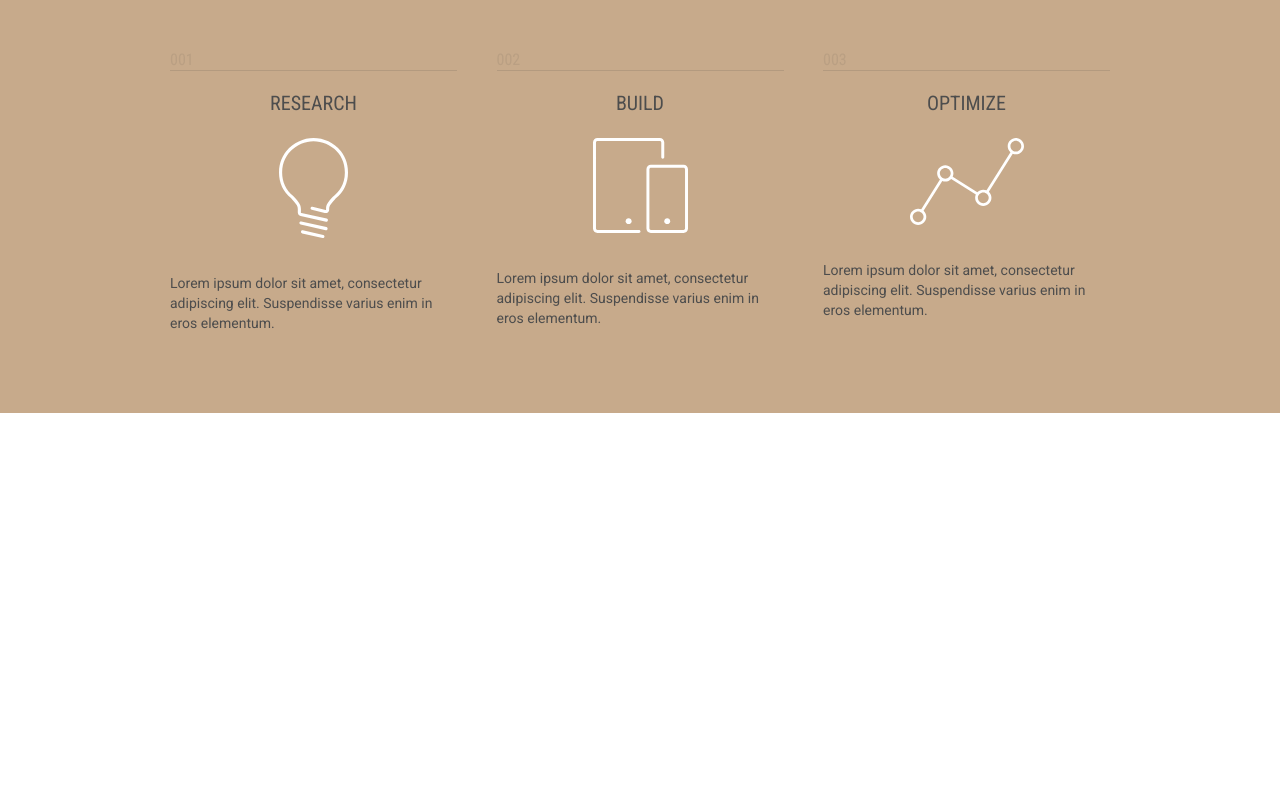
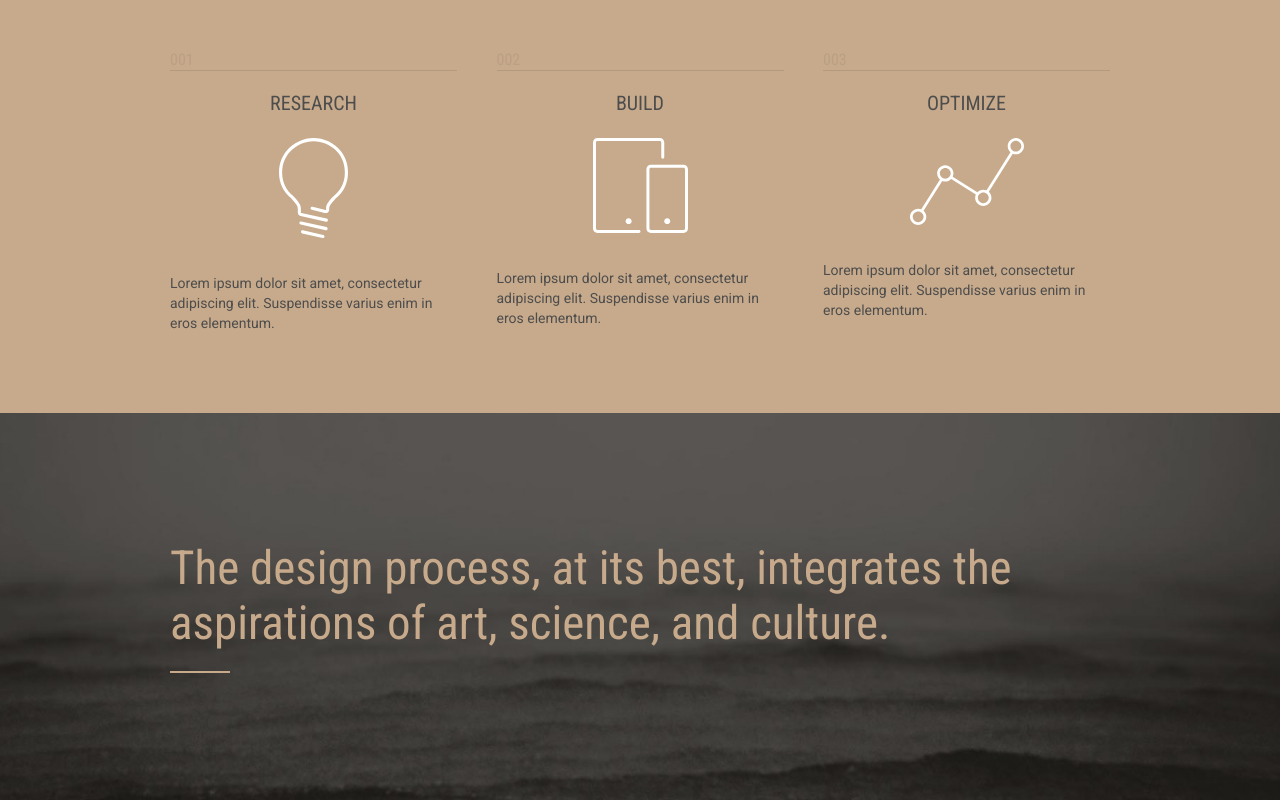
Before and after one commit to Daniil-gavrilooov/stone, a plain HTML site: page app/index.html in a window 1280 px wide. Shown: the part 613-1413 px from the top of the page. Before the commit the page ends 1026 px from the top, so only its background shows below. Drawn offline with Linux system fonts and the light colour scheme.

Commit message:
add  section (design)

```diff
--- a/app/index.html
+++ b/app/index.html
@@ -97,7 +97,8 @@
                         </div>
 
                         <p class="stages__item-text">
-                            Lorem ipsum dolor sit amet, consectetur adipiscing elit. Suspendisse varius enim in eros elementum.
+                            Lorem ipsum dolor sit amet, consectetur adipiscing elit. Suspendisse varius enim in eros
+                            elementum.
                         </p>
                     </div>
                     <div class="stages__item">
@@ -115,7 +116,8 @@
                         </div>
 
                         <p class="stages__item-text">
-                            Lorem ipsum dolor sit amet, consectetur adipiscing elit. Suspendisse varius enim in eros elementum.
+                            Lorem ipsum dolor sit amet, consectetur adipiscing elit. Suspendisse varius enim in eros
+                            elementum.
                         </p>
                     </div>
                     <div class="stages__item">
@@ -133,12 +135,21 @@
                         </div>
 
                         <p class="stages__item-text">
-                            Lorem ipsum dolor sit amet, consectetur adipiscing elit. Suspendisse varius enim in eros elementum.
+                            Lorem ipsum dolor sit amet, consectetur adipiscing elit. Suspendisse varius enim in eros
+                            elementum.
                         </p>
                     </div>
                 </div>
             </div>
         </section>
+
+        <div class="design">
+            <div class="container">
+                <h2 class="design__title">
+                    The design process, at its best, integrates the aspirations of art, science, and culture.
+                </h2>
+            </div>
+        </div>
     </main>
 
     <script src="js/main.min.js"></script>
--- /dev/null
+++ b/app/scss/_design.scss
@@ -0,0 +1,32 @@
+.design {
+    padding: 127px 0;
+    background-image: url(../images/design__bg.jpg);
+    background-position: center;
+    background-repeat: no-repeat;
+    background-size: cover;
+
+    &__title {
+        font-family: $robotoCondesed;
+        font-size: 47px;
+        line-height: 55px;
+        color: #c7aa8b;
+        max-width: 842px;
+        padding-bottom: 23px;
+        position: relative;
+        &::before{
+            position: absolute;
+            content: ' ';
+            width: 60px;
+            height: 2px;
+            background-color: #C7AA8B;
+            bottom: 0;
+        }
+    }
+}
+
+@media (max-width: 600px) {
+    .design__title{
+        font-size: 30px;
+        line-height: 35px;
+    }
+}
--- a/app/scss/style.scss
+++ b/app/scss/style.scss
@@ -3,6 +3,7 @@
 @import '_mixing';
 @import '_header';
 @import '_stages';
+@import '_design';
 
 .container{
     max-width: 960px;
```
Also changed, not shown: app/css/style.min.css, app/images/design__bg.jpg (added).
